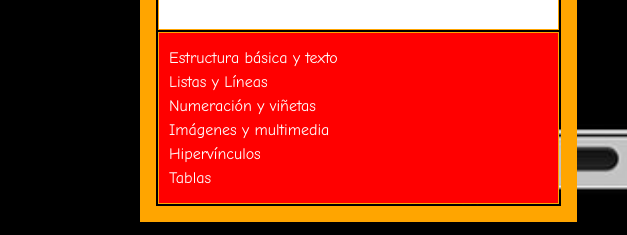
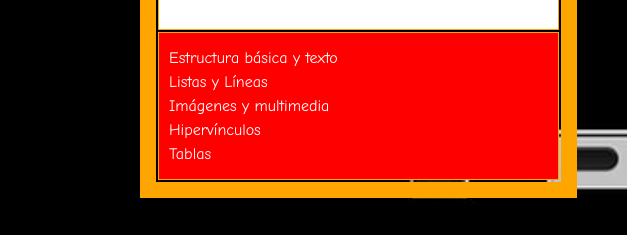
Before and after one commit to Abdul32187/COMPU, a plain HTML site: page index.html in a window 1280 px wide. Shown: the part 257-492 px from the top of the page, 0-627 px from the left. Drawn offline with Linux system fonts and the light colour scheme.

Commit message:
Update index.html

```diff
--- a/index.html
+++ b/index.html
@@ -41,7 +41,6 @@ a:hover {
 <td>
 <a href="trabajo/eb_y_texto.html">Estructura básica y texto</a>
 <a href="trabajo/listas_y_lineas.html">Listas y Líneas</a>
-<a href="trabajo/Numeracion_y_viñetas.html">Numeración y viñetas</a>
 <a href="trabajo/Imagenes/IyM.html">Imágenes y multimedia</a>
 <a href="trabajo/hipervinculos/Vinculos.html">Hipervínculos</a>
 <a href="trabajo/tablas.html">Tablas</a>
```
